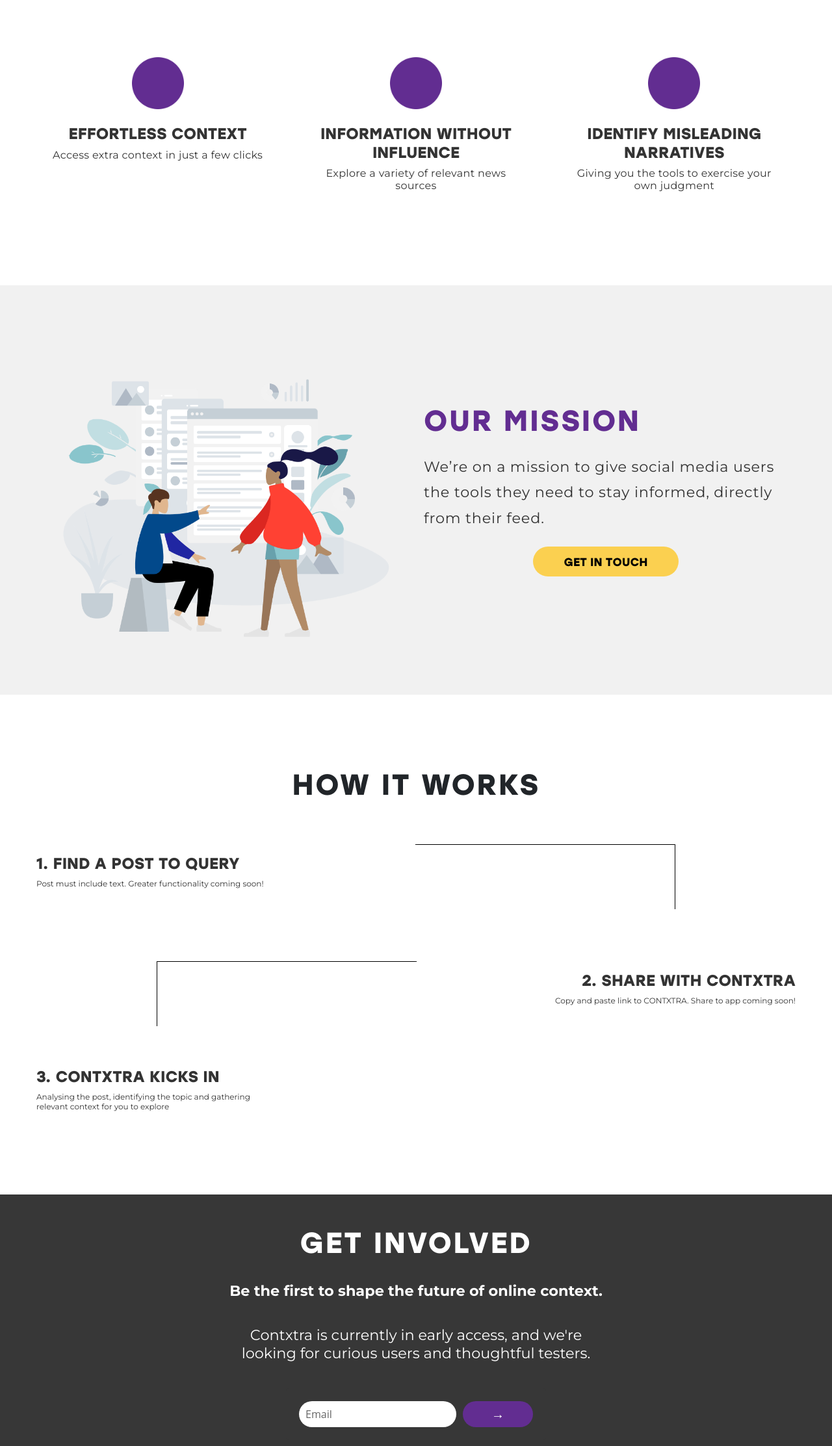
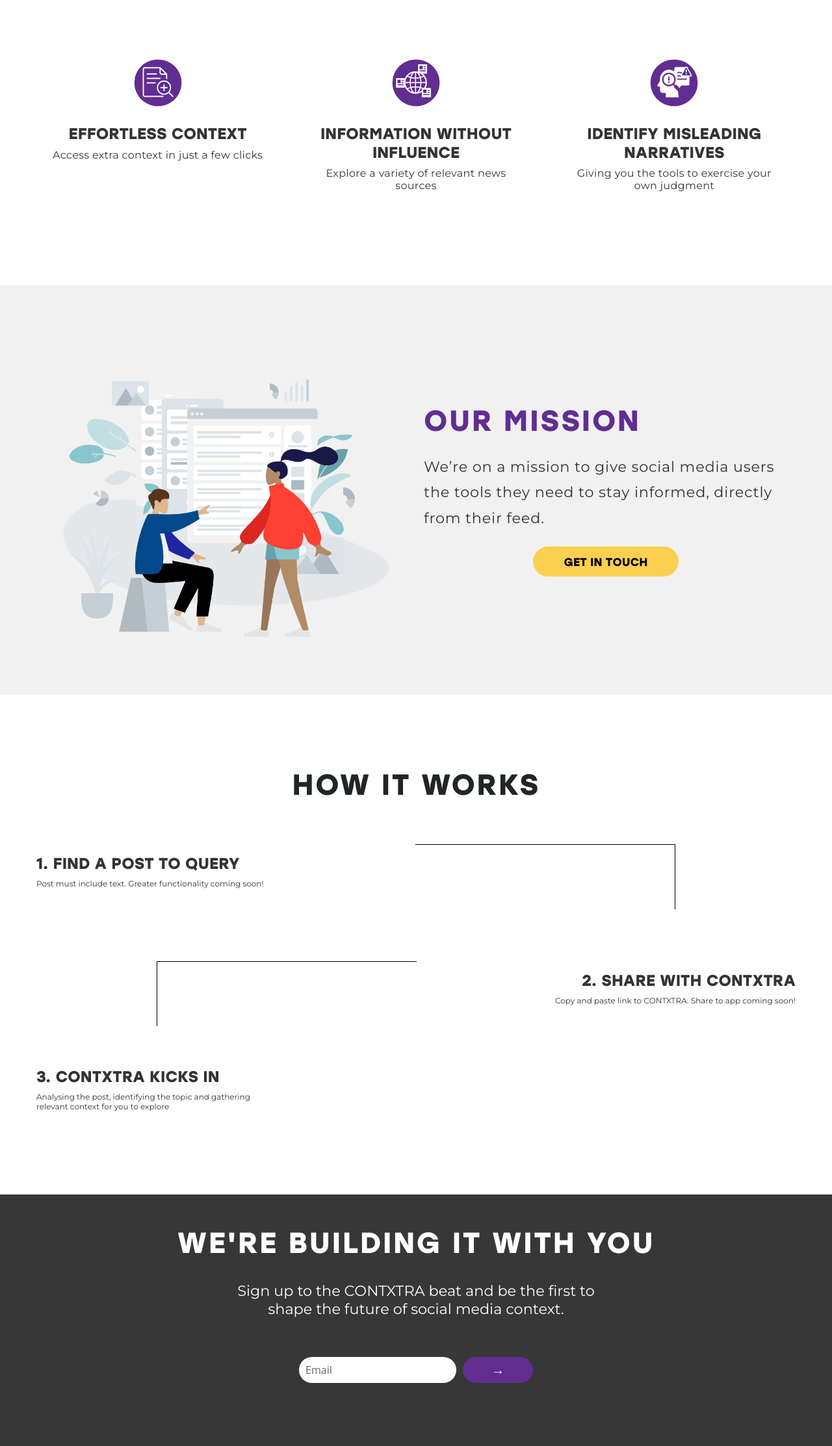
Before and after one commit to toby-king/contxtra-landing, a plain HTML site: page temp/index.html in a window 1280 px wide. Shown: the part 1302-3527 px from the top of the page at 65% size. Drawn offline with nearby package versions, Linux system fonts and the light colour scheme; no server answers; a script that the page names is missing; a web font is replaced by a local one.

Commit message:
Contact copy & icons update

```diff
--- a/temp/index.html
+++ b/temp/index.html
@@ -65,17 +65,18 @@
             </div>
 
             <div class="page-content pb-5"> <div class="services row text-center justify-content-center">
-                <div class="col-md-4 col-12 mb-4"> <img src="assets/images/tempicon.png" alt="Effortless Context" class="img-fluid service-icon">
+                <div class="col-md-4 col-12 mb-4">
+                        <img src="assets/images/effortlesscontext.png" alt="Effortless Context" class="img-fluid service-icon">
                         <h3>Effortless Context</h3>
                         <p>Access extra context in just a few clicks</p>
                     </div>
                     <div class="col-md-4 col-12 mb-4">
-                        <img src="assets/images/tempicon.png" alt="Information Without Influence" class="img-fluid service-icon">
+                        <img src="assets/images/infowoinfluence.png" alt="Information Without Influence" class="img-fluid service-icon">
                         <h3>Information Without Influence</h3>
                         <p>Explore a variety of relevant news sources</p>
                     </div>
                     <div class="col-md-4 col-12 mb-4">
-                        <img src="assets/images/tempicon.png" alt="Identify Misleading Narratives" class="img-fluid service-icon">
+                        <img src="assets/images/narratives.png" alt="Identify Misleading Narratives" class="img-fluid service-icon">
                         <h3>Identify Misleading Narratives</h3>
                         <p>Giving you the tools to exercise your own judgment</p>
                     </div>
@@ -125,9 +126,8 @@
 
             <div class="contact py-5">
                 <div class="page-content" id="contact">
-                    <h1 class="title text-center">GET INVOLVED</h1>
-                    <p class="text-center"><b>Be the first to shape the future of online context.</b></p>
-                    <p class="text-center">Contxtra is currently in early access, and we're looking for curious users and thoughtful testers.</p>
+                    <h1 class="title text-center">We're building it with you</h1>
+                    <p class="text-center">Sign up to the CONTXTRA beat and be the first to shape the future of social media context.</p>
                     <style type="text/css">@import url("https://assets.mlcdn.com/fonts.css?version=1748352");</style>
     <style type="text/css">
     /* LOADER */
```
Also changed, not shown: temp/assets/images/effortlesscontext.png (added), temp/assets/images/infowoinfluence.png (added), temp/assets/images/narratives.png (added), temp/assets/images/webp/effortlesscontext.webp (added), temp/assets/images/webp/infowoinfluence.webp (added), temp/assets/images/webp/narratives.webp (added).
